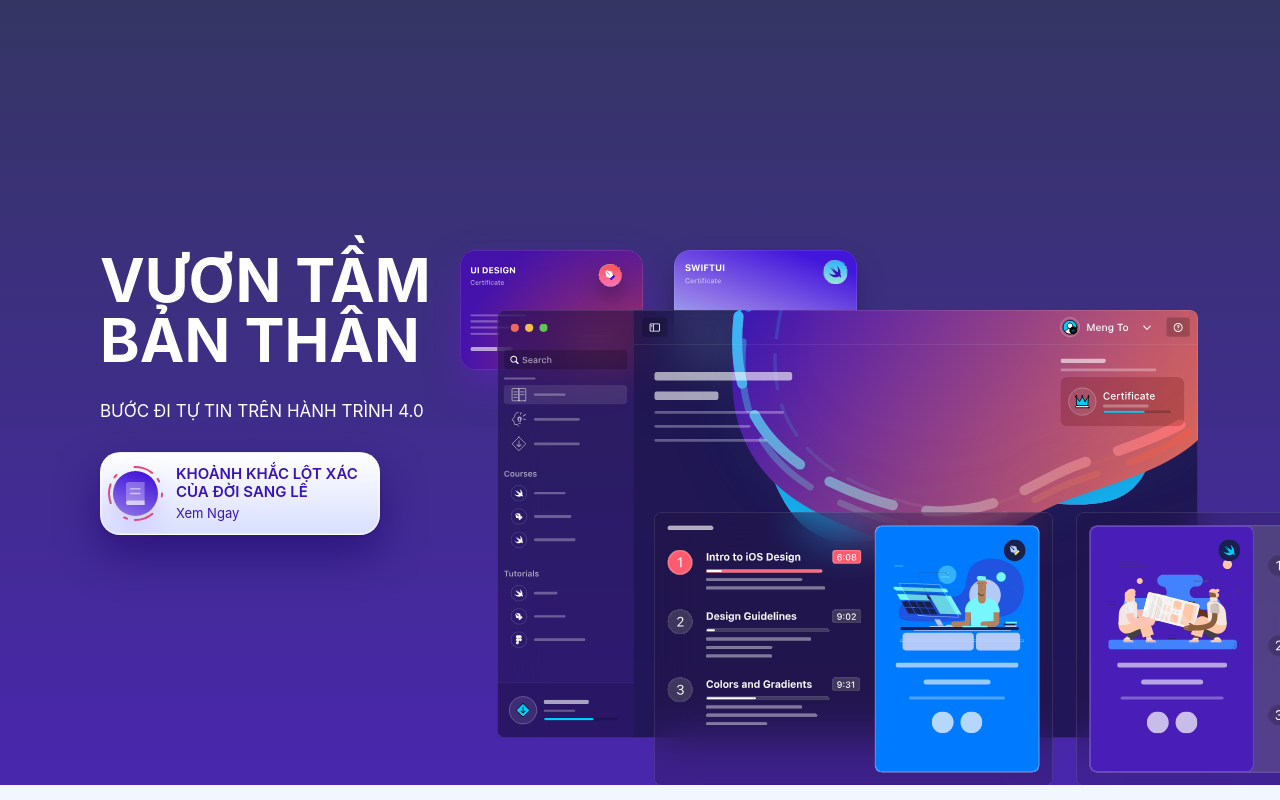
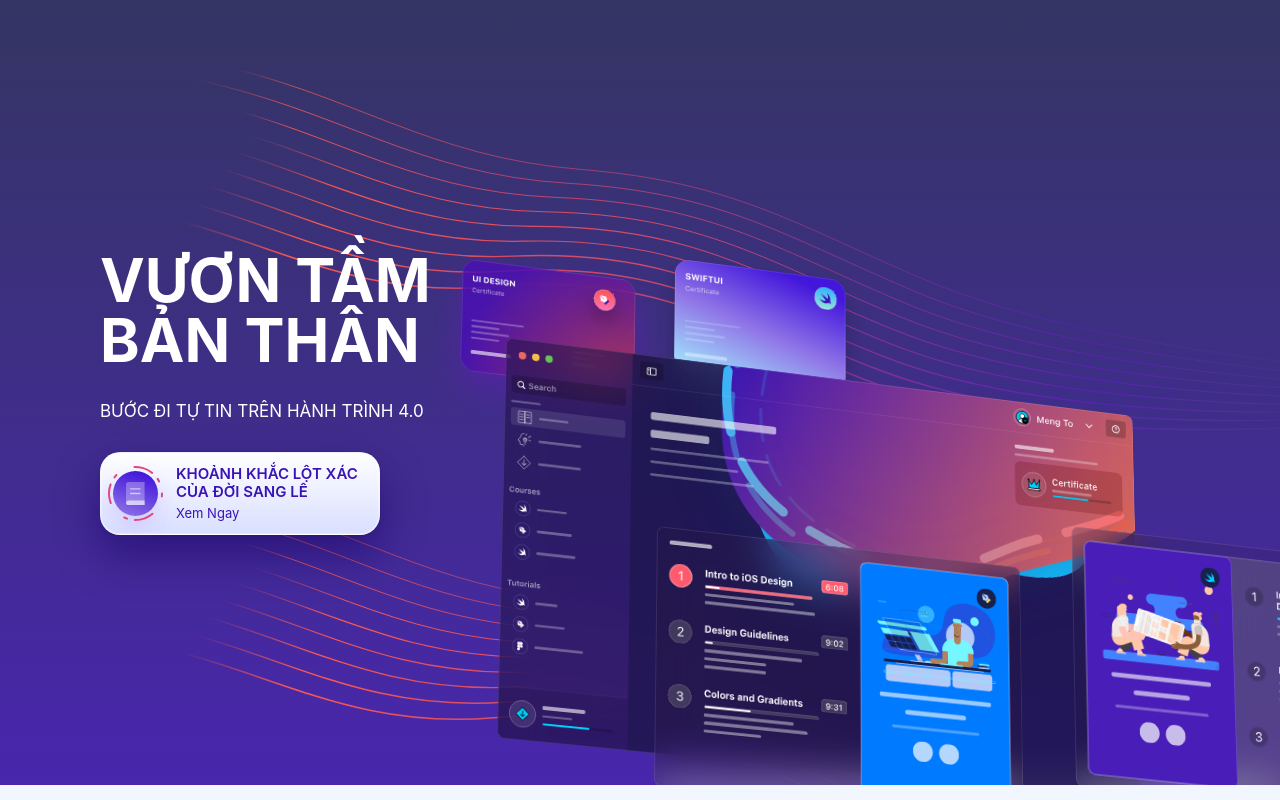
Before and after one commit to galacoder/sfd-sangleweb, a Gatsby site: page / in a window 1280 px wide. Built offline with nearby package versions, Linux system fonts and the light colour scheme; Gatsby itself is replaced by a stand-in of ours.

Commit message:
Perspective 3D Transforms

```diff
--- a/src/components/animations/mockupanimations.js
+++ b/src/components/animations/mockupanimations.js
@@ -15,6 +15,42 @@ export default function MockupAnimation() {
 
 const Wrapper = styled.div`
   position: relative;
+  perspective: 5000;
+
+  * {
+    transition: 1s cubic-bezier(0.075, 0.82, 0.165, 1);
+  }
+
+  div {
+    transform: rotateX(20deg) rotateY(20deg);
+    transform-origin: bottom left;
+  }
+
+  :hover div {
+    &.mockup1 {
+      transform: translate(-30px, -30px);
+      transition-delay: 0.1s;
+    }
+    &.mockup2 {
+      transform: translate(0, -30px);
+      transition-delay: 0.2s;
+    }
+    &.mockup3 {
+      transition-delay: 0s;
+    }
+    &.mockup4 {
+      transform: translate(-120px, 30px);
+      transition-delay: 0.1s;
+    }
+    &.mockup5 {
+      transform: translate(-90px, 30px);
+      transition-delay: 0.2s;
+    }
+    transform: rotateX(0deg) rotateY(0deg);
+    :hover {
+      filter: brightness(150%) saturate(120%);
+    }
+  }
 
   .mockup1 {
     /* mockup1 */
--- a/src/components/sections/HeroSection.js
+++ b/src/components/sections/HeroSection.js
@@ -29,7 +29,8 @@ function HeroSection() {
 export default HeroSection
 
 const Wrapper = styled.div`
-  background: linear-gradient(180deg, #343563 0%, #4926ad 100%);
+  background: url("/images/waves/certificate-lines.svg"),
+    linear-gradient(180deg, #343563 0%, #4926ad 100%);
   margin: 0 auto;
   max-width: 100%;
   padding: 250px 100px;
```
